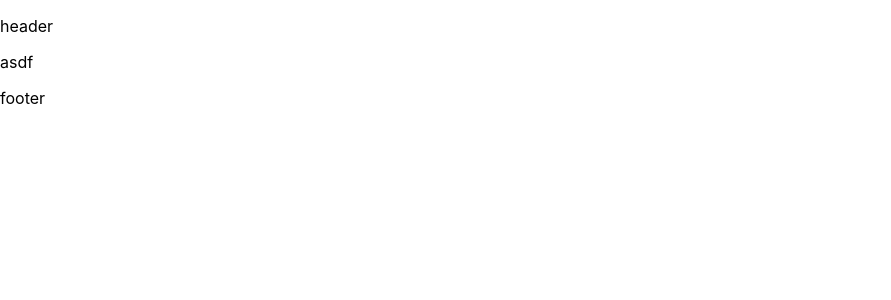
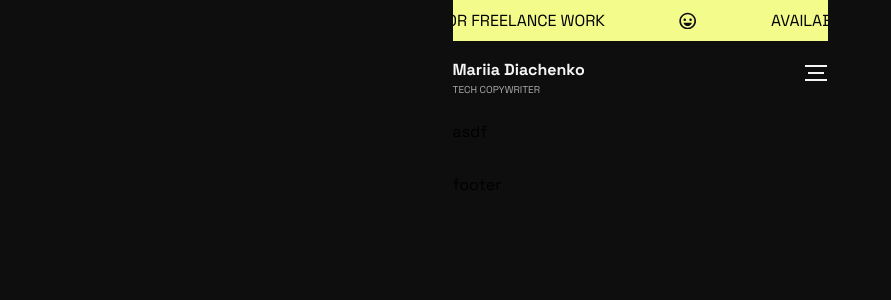
Before and after one commit to aedra313/portfolio, a React (Create React App) app: page / in a window 1280 px wide. Shown: the top 300 px of the page, without its empty margins (0-891 px from the left). Built offline with nearby package versions, Linux system fonts and the light colour scheme.

Commit message:
feature: add header

```diff
--- a/public/index.html
+++ b/public/index.html
@@ -3,13 +3,19 @@
   <head>
     <meta charset="utf-8" />
     <link rel="icon" href="%PUBLIC_URL%/favicon.ico" />
+
     <meta name="viewport" content="width=device-width, initial-scale=1" />
     <meta name="theme-color" content="#000000" />
     <meta
       name="description"
       content="Web site created using create-react-app"
     />
+    <link rel="preconnect" href="https://fonts.googleapis.com"><link rel="preconnect" href="https://fonts.gstatic.com" crossorigin><link href="https://fonts.googleapis.com/css2?family=Space+Grotesk:wght@300;400;500;600;700&display=swap" rel="stylesheet">
     <link rel="apple-touch-icon" href="%PUBLIC_URL%/logo192.png" />
+    <style>
+      @import url('https://fonts.googleapis.com/css2?family=Space+Grotesk:wght@300;400;500;600;700&display=swap');
+    </style>
+
     <!--
       manifest.json provides metadata used when your web app is installed on a
       user's mobile device or desktop. See https://developers.google.com/web/fundamentals/web-app-manifest/
--- a/src/App.css
+++ b/src/App.css
@@ -1,3 +1,3 @@
 .App {
-
+    background-color: #0E0E0E;
 }
--- a/src/App.js
+++ b/src/App.js
@@ -1,5 +1,5 @@
 import './App.css';
-// import s from './app.module.css';
+import s from './app.module.css';
 import React from 'react';
 import Home from './components/home';
 import HeaderComponent from './components/headerComponent';
@@ -7,14 +7,14 @@ import FooterComponent from './components/footerComponent';
 
 function App() {
   return (
-    <>
+    <div className={s.app}>
       <HeaderComponent />
 
 
       <Home />
 
       <FooterComponent />
-    </>
+    </div>
 
   );
 }
--- a/src/app.module.css
+++ b/src/app.module.css
@@ -1,9 +1,15 @@
 .app {
     min-height: 100%;
+    width: 375px;
+
     display: flex;
     flex-direction: column;
     justify-content: space-between;
+
+    margin: 0 auto 0;
+
 }
 .main {
     flex: 1 1 auto;
+    font-family: 'Space Grotesk', sans-serif !important;
 }
--- a/src/components/header.module.css
+++ b/src/components/header.module.css
@@ -0,0 +1,25 @@
+.headerContent {
+    margin-top: 10px;
+}
+.wrap {
+    height: 64px;
+    display: flex;
+    flex-direction: row;
+    justify-content: space-between;
+    align-items: center;
+    width: 375px;
+}
+.title{
+    font-size: 16px;
+    line-height: 24px;
+    color: #F5F5F5;
+    margin: 0 4px 0 0;
+}
+
+.description {
+    font-size: 10px;
+    line-height: 16px;
+    text-transform: uppercase;
+    color: #A9A9A9;
+    margin: 0 4px 0 0;
+}
--- a/src/components/headerComponent.js
+++ b/src/components/headerComponent.js
@@ -1,9 +1,19 @@
 import React from 'react';
+import Marquee from './marquee';
+import s from './header.module.css';
+import {ReactComponent as Menu} from '../media/menu.svg';
 
 const HeaderComponent = () => {
   return (
     <div>
-      <p>header</p>
+      <Marquee position={'head'} />
+      <div className={s.wrap}>
+        <div className={s.headerContent}>
+          <h1 className={s.title} >Mariia Diachenko</h1>
+          <p className={s.description}>tech copywriter</p>
+        </div>
+        <Menu />
+      </div>
     </div>
   );
 };
--- /dev/null
+++ b/src/components/marquee.js
@@ -0,0 +1,36 @@
+import React from 'react';
+import {ReactComponent as MarqueeSvg} from '../media/marquee_svg.svg';
+import s from './marquee.module.css';
+
+
+const Marquee = ({position}) => {
+  const HEAD = 'AVAILABLE FOR FREELANCE WORK';
+  const FOOT = ['LET’S TALK', 'GET IN TOUCH'];
+  return (
+    <div className={s.width}>
+      <div className={position==='head' ? s.marqueeHead :s.marqueeFoot}>
+        <div className={s.line}>
+          <div className={s.marqueeContent}><MarqueeSvg /> <p className={s.marqueeText}>{position==='head' ? HEAD : FOOT[0]}</p></div>
+          <div className={s.marqueeContent}><MarqueeSvg /> <p className={s.marqueeText}>{position==='head' ? HEAD : FOOT[1]}</p></div>
+        </div>
+        <div className={s.line}>
+          <div className={s.marqueeContent}><MarqueeSvg /> <p className={s.marqueeText}>{position==='head' ? HEAD : FOOT[0]}</p></div>
+          <div className={s.marqueeContent}><MarqueeSvg /> <p className={s.marqueeText}>{position==='head' ? HEAD : FOOT[1]}</p></div>
+        </div>
+        <div className={s.line}>
+          <div className={s.marqueeContent}><MarqueeSvg /> <p className={s.marqueeText}>{position==='head' ? HEAD : FOOT[0]}</p></div>
+          <div className={s.marqueeContent}><MarqueeSvg /> <p className={s.marqueeText}>{position==='head' ? HEAD : FOOT[1]}</p></div>
+        </div>
+        <div className={s.line}>
+          <div className={s.marqueeContent}><MarqueeSvg /> <p className={s.marqueeText}>{position==='head' ? HEAD : FOOT[0]}</p></div>
+          <div className={s.marqueeContent}><MarqueeSvg /> <p className={s.marqueeText}>{position==='head' ? HEAD : FOOT[1]}</p></div>
+        </div>
+
+
+      </div>
+    </div>
+
+  );
+};
+
+export default Marquee;
--- /dev/null
+++ b/src/components/marquee.module.css
@@ -0,0 +1,61 @@
+.width {
+    width: 100%;
+    overflow: hidden;
+}
+.marqueeHead {
+    display: flex;
+    max-width: 80%;
+
+    animation: marqueeHEAD 5s linear infinite;
+
+}
+
+.marqueeFoot {
+    display:flex;
+    max-width: 80%;
+    animation: marqueeFOOT 5s linear infinite;
+}
+
+.line {
+    display: flex;
+    max-width: 400%;
+    background-color: #F3FC8A;
+    padding-top: 12px;
+    padding-bottom: 12px;
+
+
+}
+.marqueeContent {
+    display: flex;
+    height: 17px;
+    width:100%;
+    overflow: hidden;
+
+
+}
+
+.marqueeText {
+    white-space: nowrap;
+    line-height: 17px;
+    margin:0;
+    padding: 0 74px 0 74px;
+    overflow: hidden;
+
+}
+
+@keyframes marqueeHEAD {
+    0% {
+        transform: translateX(-50%);
+    }
+    100% {
+        transform: translateX(-570px);
+    }
+}
+@keyframes marqueeFOOT {
+    0% {
+        transform: translateX(0%);
+    }
+    100% {
+        transform: translateX(-525px);
+    }
+}
--- a/src/index.css
+++ b/src/index.css
@@ -6,6 +6,8 @@ body {
   -webkit-font-smoothing: antialiased;
   -moz-osx-font-smoothing: grayscale;
   height: 100%;
+  font-family: 'Space Grotesk', sans-serif !important;
+  background-color: #0E0E0E;
 }
 
 code {
```
Also changed, not shown: src/media/menu.svg (added).
